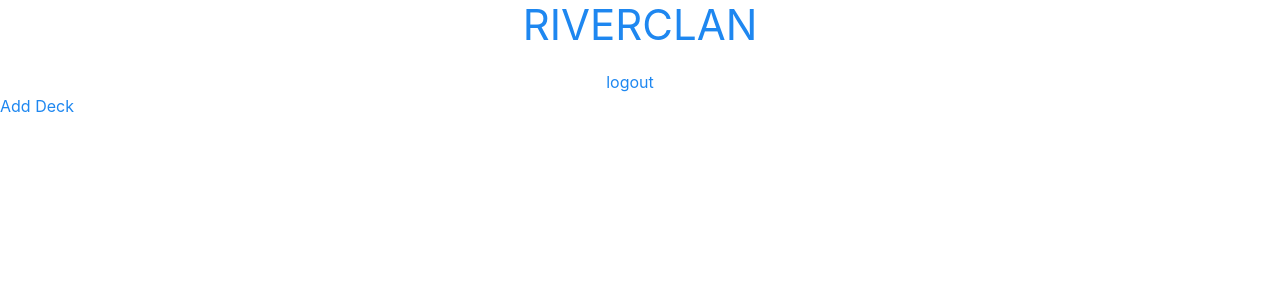
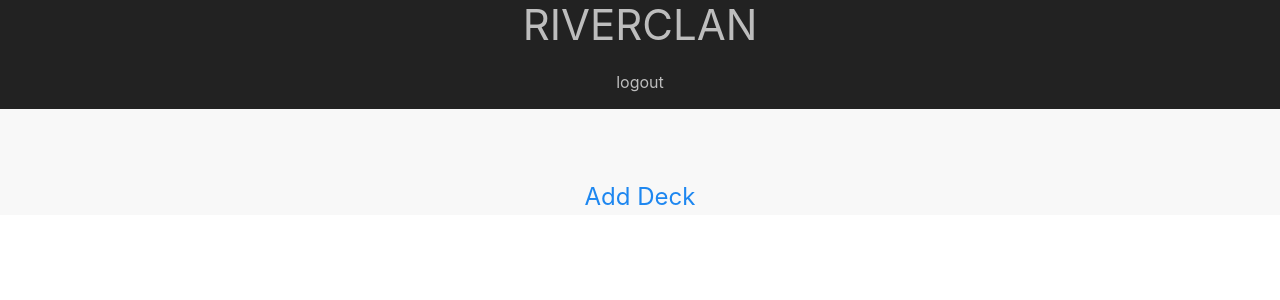
Before and after one commit to Momentum-Team-11/django-duplex-riverclan, a Django app: page /flash_cards/ in a window 1280 px wide. Shown: the top 300 px of the page. Run offline with Django 4.2, Linux system fonts and the light colour scheme; the visitor is signed in with stand-in values (Sample User, id 1); data that the repository does not hold is empty; some libraries are stand-ins or nearby versions.

Commit message:
added CSS to AddEditDelete temps and Base

```diff
--- a/templates/base.html
+++ b/templates/base.html
@@ -11,20 +11,20 @@
     {% endblock %}
 </head>
 <body>
-    <header>
-        <a class="uk-text-decoration-none uk-text-center uk-text-large" href="{% url 'home' %}"><h1 class="uk-text-primary">RIVERCLAN</h1></a>
+    <header class=" uk-background-secondary uk-padding-small uk-padding-remove-top">
+        <a class="uk-text-decoration-none uk-text-center uk-text-large" href="{% url 'home' %}"><h1 class=" uk-light">RIVERCLAN</h1></a>
         <nav>
-            <div class="uk-text-center">
+            <div class="uk-text-center" >
                 {% if user.is_authenticated %}
-                    <a class='uk-margin-right' href="{% url 'auth_logout' %}">logout</a>
+                    <a class='uk-text-center uk-text-decoration-none uk-light' href="{% url 'auth_logout' %}">logout</a>
                 {% else %}
-                    <a class='uk-margin-right' href="{% url 'auth_login' %}">login</a>
-                    <a class='uk-margin-left' href="{% url 'registration_register' %}">register</a>
+                    <a class='uk-margin-right uk-text-decoration-none uk-light' href="{% url 'auth_login' %}">login</a>
+                    <a class='uk-margin-left uk-text-decoration-none uk-light' href="{% url 'registration_register' %}">register</a>
                 {% endif %}
             </div>
         </nav>
     </header>
-    <div>
+    <div class="uk-background-muted">
         {% block content %}
         {% endblock %}
     </div>
--- a/templates/flash_cards/add_card.html
+++ b/templates/flash_cards/add_card.html
@@ -1,9 +1,9 @@
 {% extends "base.html" %}
 
 {% block content %}
-<h1>add flashcard</h1>
+<h1 class="uk-text-center">add flashcard</h1>
 
-<div>
+<div class="uk-text-center">
   <form action="{% url 'add_card' slug=deck.slug %}" method="POST">
     {% csrf_token %}
     {{ form.as_p }}
--- a/templates/flash_cards/add_deck.html
+++ b/templates/flash_cards/add_deck.html
@@ -1,9 +1,9 @@
 {% extends "base.html" %}
 
 {% block content %}
-<h1>add deck</h1>
+<h1 class="uk-text-center">add deck</h1>
 
-<div>
+<div class="uk-text-center">
   <form action="{% url 'add_deck' %}" method="POST">
     {% csrf_token %}
     {{ form.as_p }}
--- a/templates/flash_cards/delete_card.html
+++ b/templates/flash_cards/delete_card.html
@@ -1,9 +1,9 @@
 {% extends "base.html" %}
 
 {% block content %}
-<h1>delete flashcard</h1>
+<h1 class="uk-text-center">delete flashcard</h1>
 
-<div>
+<div class="uk-text-center">
   <form action="{% url 'delete_card' slug=deck.slug pk=card.pk %}" method="POST">
     {% csrf_token %}
     <div>
--- a/templates/flash_cards/delete_deck.html
+++ b/templates/flash_cards/delete_deck.html
@@ -1,9 +1,9 @@
 {% extends "base.html" %}
 
 {% block content %}
-<h1>delete deck</h1>
+<h1 class="uk-text-center">delete deck</h1>
 
-<div>
+<div class="uk-text-center">
   <form action="{% url 'delete_deck' slug=deck.slug %}" method="POST">
     {% csrf_token %}
     <div>
--- a/templates/flash_cards/edit_card.html
+++ b/templates/flash_cards/edit_card.html
@@ -1,9 +1,9 @@
 {% extends "base.html" %}
 
 {% block content %}
-<h1>edit flashcard</h1>
+<h1 class="uk-text-center">edit flashcard</h1>
 
-<div>
+<div class="uk-text-center">
   <form action="{% url 'edit_card' slug=deck.slug pk=card.pk %}" method="POST">
     {% csrf_token %}
     {{ form.as_p }}
--- a/templates/flash_cards/edit_deck.html
+++ b/templates/flash_cards/edit_deck.html
@@ -1,9 +1,9 @@
 {% extends "base.html" %}
 
 {% block content %}
-<h1>edit deck</h1>
+<h1 class="uk-text-center">edit deck</h1>
 
-<div>
+<div class="uk-text-center">
   <form action="{% url 'edit_deck' slug=deck.slug %}" method="POST">
     {% csrf_token %}
     {{ form.as_p }}
--- a/templates/flash_cards/list_decks.html
+++ b/templates/flash_cards/list_decks.html
@@ -1,11 +1,18 @@
 {% extends "base.html" %}
 
 {% block content %}
-<p><a href="{% url 'add_deck' %}">Add Deck</a></p>
+    <p class="uk-text-center uk-text-large uk-padding-large uk-padding-remove-bottom uk-padding-remove-left uk-padding-remove-right"><a href="{% url 'add_deck' %}">Add Deck</a></p>
+
 {% for deck in decks %}
-    <p><a href="{% url 'list_cards' slug=deck.slug %}">{{ deck.title }}</a></p>
-    <a href="{% url 'quiz' slug=deck.slug %}">Quiz Yourself on {{ deck.title }}</a><br>
-    <a href="{% url 'edit_deck' slug=deck.slug %}">Edit</a><br>
-    <a href="{% url 'delete_deck' slug=deck.slug %}">Delete</a>
+    <div class="uk-child-width-1-2@s uk-grid-small uk-flex-center uk-grid-match " uk-grid>
+        <div>
+            <div uk-grid class="uk-flex-center uk-align-center uk-flex-column uk-card uk-card-primary uk-card-hover uk-card-body" >
+                <h1 class=" uk-card-title uk-text-center uk-text-large uk-padding-remove"><a href="{% url 'list_cards' slug=deck.slug %}">{{ deck.title }}</a></h1>
+                <p class=" uk-text-center uk-padding-remove"><button class="uk-button uk-button-default "><a href="{% url 'quiz' slug=deck.slug %}">Quiz Yourself on {{ deck.title }}</a></button></p>
+                <p class=" uk-text-small uk-margin-small-bottom uk-text-center uk-align-center uk-width-1-4 uk-button uk-button-default"><a href="{% url 'edit_deck' slug=deck.slug %}">Edit</a></p>
+                <p class=" uk-text-small uk-margin-remove-top uk-margin-small-bottom uk-text-center uk-align-center uk-width-1-3 uk-button uk-button-danger"><a href="{% url 'delete_deck' slug=deck.slug %}">Delete</a></p>
+            </div>
+        </div>
+    </div>
 {% endfor %}
 {% endblock%}
```
Also changed, not shown: templates/flash_cards/list_cards.html (+14 -6 lines).
